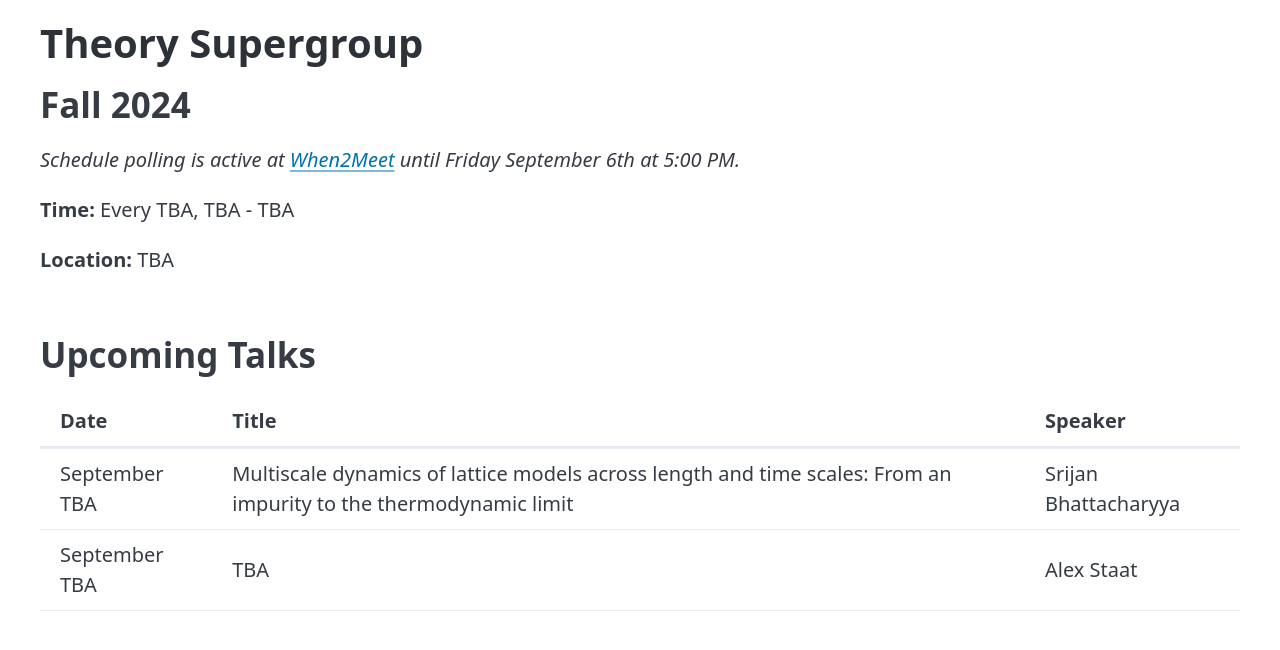
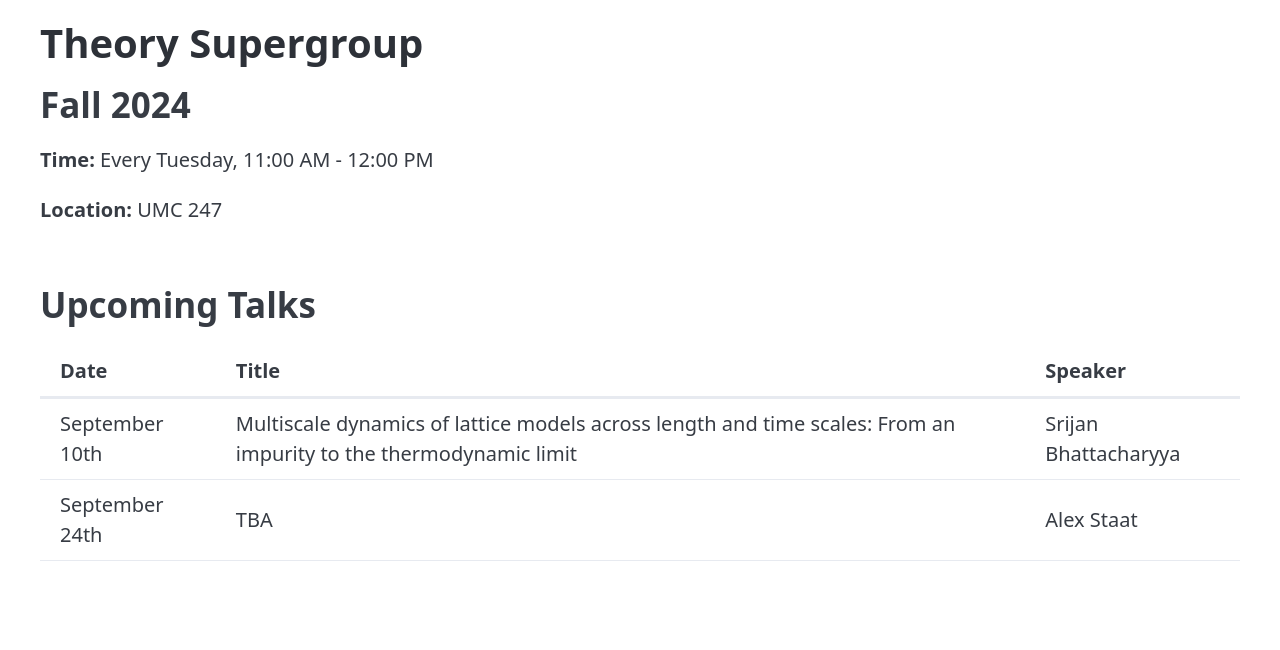
Before and after one commit to rtgrimm/rtgrimm.github.io, a plain HTML site: page supergroup.html in a window 1280 px wide. Drawn offline with nearby package versions, Linux system fonts and the light colour scheme.

Commit message:
Update Theory Supergroup schedule and location information

```diff
--- a/supergroup.html
+++ b/supergroup.html
@@ -20,10 +20,8 @@
         <h1>Theory Supergroup </h1>
         <h2>Fall 2024</h2>
 
-        <p><em>Schedule polling is active at <a href="https://www.when2meet.com/?26241000-H3Geu">When2Meet</a> until Friday September 6th at 5:00 PM. </em> </p>
-
-        <p><strong>Time:</strong> Every TBA, TBA - TBA</p>
-        <p><strong>Location:</strong> TBA </p>
+        <p><strong>Time:</strong> Every Tuesday, 11:00 AM - 12:00 PM</p>
+        <p><strong>Location:</strong> UMC 247 </p>
       </header>
 
       <!-- Main Content -->
--- a/talks.csv
+++ b/talks.csv
@@ -1,2 +1,2 @@
-September TBA,Multiscale dynamics of lattice models across length and time scales: From an impurity to the thermodynamic limit,Srijan Bhattacharyya
-September TBA, TBA, Alex Staat
+September 10th,Multiscale dynamics of lattice models across length and time scales: From an impurity to the thermodynamic limit,Srijan Bhattacharyya
+September 24th, TBA, Alex Staat
```
